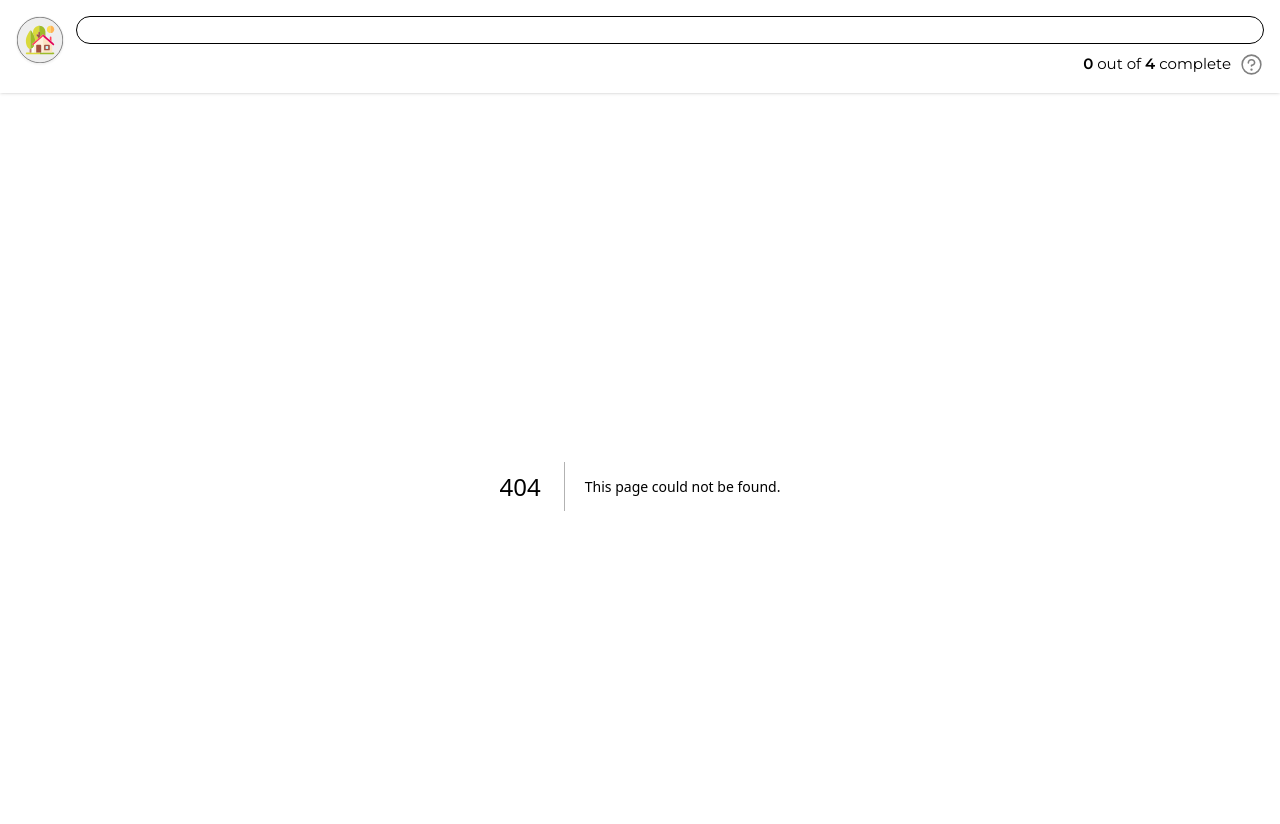
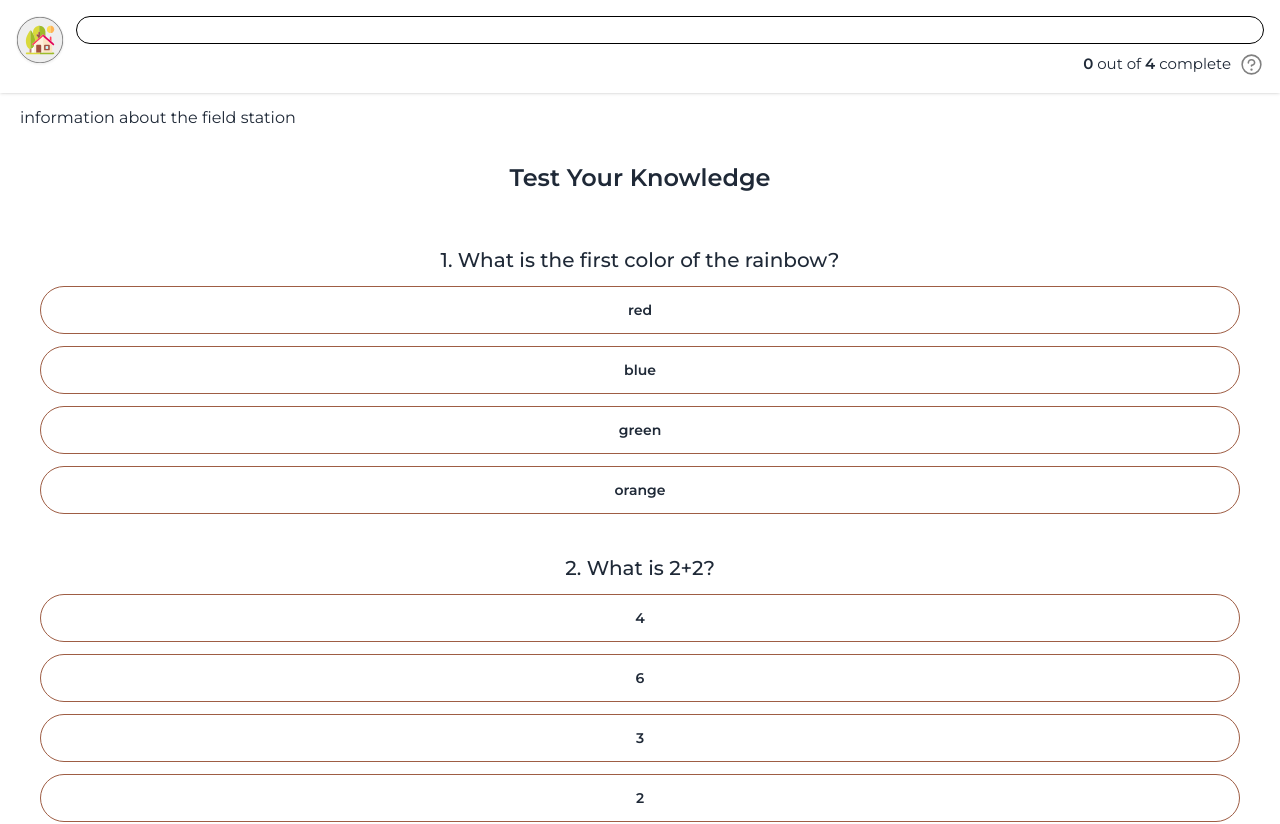
Before and after one commit to jldavis23/crfs-scavenger-hunt, a Next.js app: page /sustainability in a window 1280 px wide. Before the commit this address had no page. Shown: the top 824 px of the page. Built offline with nearby package versions, Linux system fonts and the light colour scheme; a web font is replaced by a local one.

Commit message:
updated route names

```diff
--- a/app/(pages)/crossword/page.js
+++ b/app/(pages)/astronomy/page.js
@@ -5,7 +5,7 @@ import { ProgressDataContext } from '../../context/ProgressDataContext';
 import { Crossword } from '../../components/Crossword.js'
 import { HuntCompleteModal } from '../../components/HuntCompleteModal';
 
-export default function CrosswordPage() {
+export default function AstronomyPage() {
     const { progressData, setProgressData } = useContext(ProgressDataContext)
     const [puzzleCompleted, setPuzzleCompleted] = useState(null)
 
--- a/app/(pages)/cards/page.js
+++ b/app/(pages)/geology/page.js
@@ -5,7 +5,7 @@ import { ProgressDataContext } from '../../context/ProgressDataContext';
 import { MatchingCards } from '@/app/components/MatchingCards';
 import { HuntCompleteModal } from '../../components/HuntCompleteModal';
 
-export default function CardsPage() {
+export default function GeologyPage() {
     const { progressData, setProgressData } = useContext(ProgressDataContext)
     const [matchingCompleted, setMatchingCompleted] = useState(null)
 
--- a/app/(pages)/quiz/page.js
+++ b/app/(pages)/history/page.js
@@ -6,7 +6,7 @@ import { ProgressDataContext } from '../../context/ProgressDataContext'
 import { Quiz } from '../../components/Quiz.js'
 import { HuntCompleteModal } from '../../components/HuntCompleteModal'
 
-export default function QuizPage() {
+export default function HistoryPage() {
     const { progressData, setProgressData } = useContext(ProgressDataContext)
     const [quizCompleted, setQuizCompleted] = useState(null)
 
--- /dev/null
+++ b/app/(pages)/sustainability/page.js
@@ -0,0 +1,82 @@
+'use client'
+import { useContext, useState, useEffect } from 'react'
+import { useRouter } from 'next/navigation'
+import { ProgressDataContext } from '../../context/ProgressDataContext'
+
+import { Quiz } from '../../components/Quiz.js'
+import { HuntCompleteModal } from '../../components/HuntCompleteModal'
+
+export default function SustainabilityPage() {
+    const { progressData, setProgressData } = useContext(ProgressDataContext)
+    const [quizCompleted, setQuizCompleted] = useState(null)
+
+    const router = useRouter()
+
+    const quiz = [
+        {
+            question: 'What is the first color of the rainbow?',
+            choices: [
+                { label: 'red', isCorrect: true },
+                { label: 'blue', isCorrect: false },
+                { label: 'green', isCorrect: false },
+                { label: 'orange', isCorrect: false }
+            ]
+        },
+        {
+            question: 'What is 2+2?',
+            choices: [
+                { label: '4', isCorrect: true },
+                { label: '6', isCorrect: false },
+                { label: '3', isCorrect: false },
+                { label: '2', isCorrect: false }
+            ]
+        },
+        {
+            question: 'What state is the CRFS in?',
+            choices: [
+                { label: 'Utah', isCorrect: true },
+                { label: 'Nevada', isCorrect: false },
+                { label: 'Idaho', isCorrect: false },
+                { label: 'Arizona', isCorrect: false }
+            ]
+        }
+    ]
+
+    // Set quizCompleted to the current value of tag2.completed
+    useEffect(() => {
+        if (progressData) {
+            setQuizCompleted(progressData.tag2.completed)
+        }
+    }, [progressData])
+
+    // When quizCompleted changes to true, set progress data tag 2 to true
+    useEffect(() => {
+        setProgressData(prevState => ({
+            ...prevState,
+            tag2: { ...prevState.tag2, completed: quizCompleted }
+        }))
+    }, [quizCompleted])
+
+    // If all the tags are complete, show the Hunt Completed Modal
+    useEffect(() => {
+        if (quizCompleted) {
+            if (Object.keys(progressData).every(tag => progressData[tag].completed === true)) {
+                document.getElementById('completed_modal').showModal()
+            }
+        }
+    }, [progressData])
+
+    return (
+        <main className='p-5'>
+            <p>information about the field station</p>
+
+            <Quiz
+                quiz={quiz}
+                quizCompleted={quizCompleted}
+                setQuizCompleted={setQuizCompleted}
+            />
+
+            <HuntCompleteModal/>
+        </main>
+    )
+}
```
